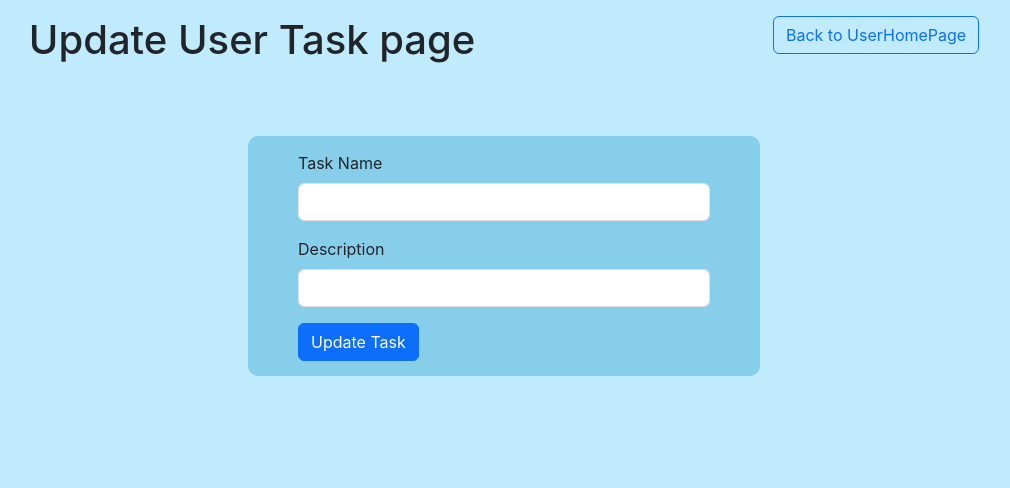
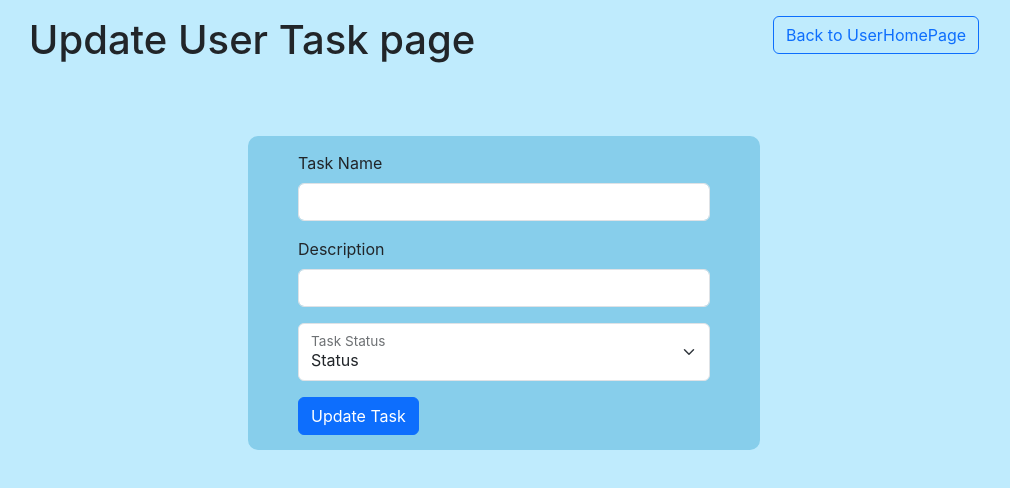
Before and after one commit to Akashdckap/Login-Signup, a React (Vite) app in the folder frontend/: page /userHome/editTask/1 in a window 1280 px wide. Shown: the top 488 px of the page, without its empty margins (136-1146 px from the left). Built offline with nearby package versions, Linux system fonts and the light colour scheme; no server answers.

Commit message:
update status part in update task form

```diff
--- a/frontend/src/components/Users/EditTask.jsx
+++ b/frontend/src/components/Users/EditTask.jsx
@@ -5,6 +5,7 @@ import { useParams, Link, useNavigate } from 'react-router-dom';
 function EditTask() {
     const [taskName, setTaskName] = useState('')
     const [description, setDescription] = useState('')
+    const [status, setTaskStatus] = useState('');
     const { id } = useParams();
     const naviagate = useNavigate();
     useEffect(() => {
@@ -12,6 +13,7 @@ function EditTask() {
             .then((response) => {
                 setTaskName(response.data.data[0].task_name);
                 setDescription(response.data.data[0].description);
+                setTaskStatus(response.data.data[0].status)
             })
             .catch((error) => {
                 console.error('Error fetching item:', error);
@@ -20,7 +22,7 @@ function EditTask() {
 
     const handleUpdateTask = (e) => {
         e.preventDefault();
-        axios.post(`http://localhost:5051/userHome/editTask/${id}`, { taskName: taskName, description: description })
+        axios.post(`http://localhost:5051/userHome/editTask/${id}`, { taskName: taskName, description: description, status: status })
             .then(res => {
                 if (res.data.Status == "Success") {
                     naviagate("/userHome")
@@ -44,6 +46,16 @@ function EditTask() {
                         <label className="form-label">Description</label>
                         <input type="text" className="form-control" onChange={(e) => setDescription(e.target.value)} value={description} name='description' />
                     </div>
+                    <div className="form-floating mb-3">
+                        <select name='status' onChange={(e) => setTaskStatus(e.target.value)} value={status} className="form-select w-100" id="floatingSelect" aria-label="Floating label select example">
+                            <option value="Status">Status</option>
+                            <option value="Pending">Pending</option>
+                            <option value="Started">Started</option>
+                            <option value="Progress">Progress</option>
+                            <option value="Completed">Completed</option>
+                        </select>
+                        <label htmlFor="floatingSelect">Task Status</label>
+                    </div>
                     <button type="submit" className="btn btn-primary">Update Task</button>
                 </form>
             </div>
--- a/frontend/src/components/Users/UserHome.jsx
+++ b/frontend/src/components/Users/UserHome.jsx
@@ -84,7 +84,7 @@ export default function UserHome() {
     let token = localStorage.getItem('user_token')
     axios.get('http://localhost:5051/userHome', { headers: { Authorization: `Bearer ${token}` } })
       .then((res) => {
-        console.log(res);
+        // console.log(res);
         if (res.data.Status === "Success") {
           setName(res.data.user_name);
           setStoreData(res.data.data)
```
Also changed, not shown: 1 other file (tests, documents, lock files or other folders).
